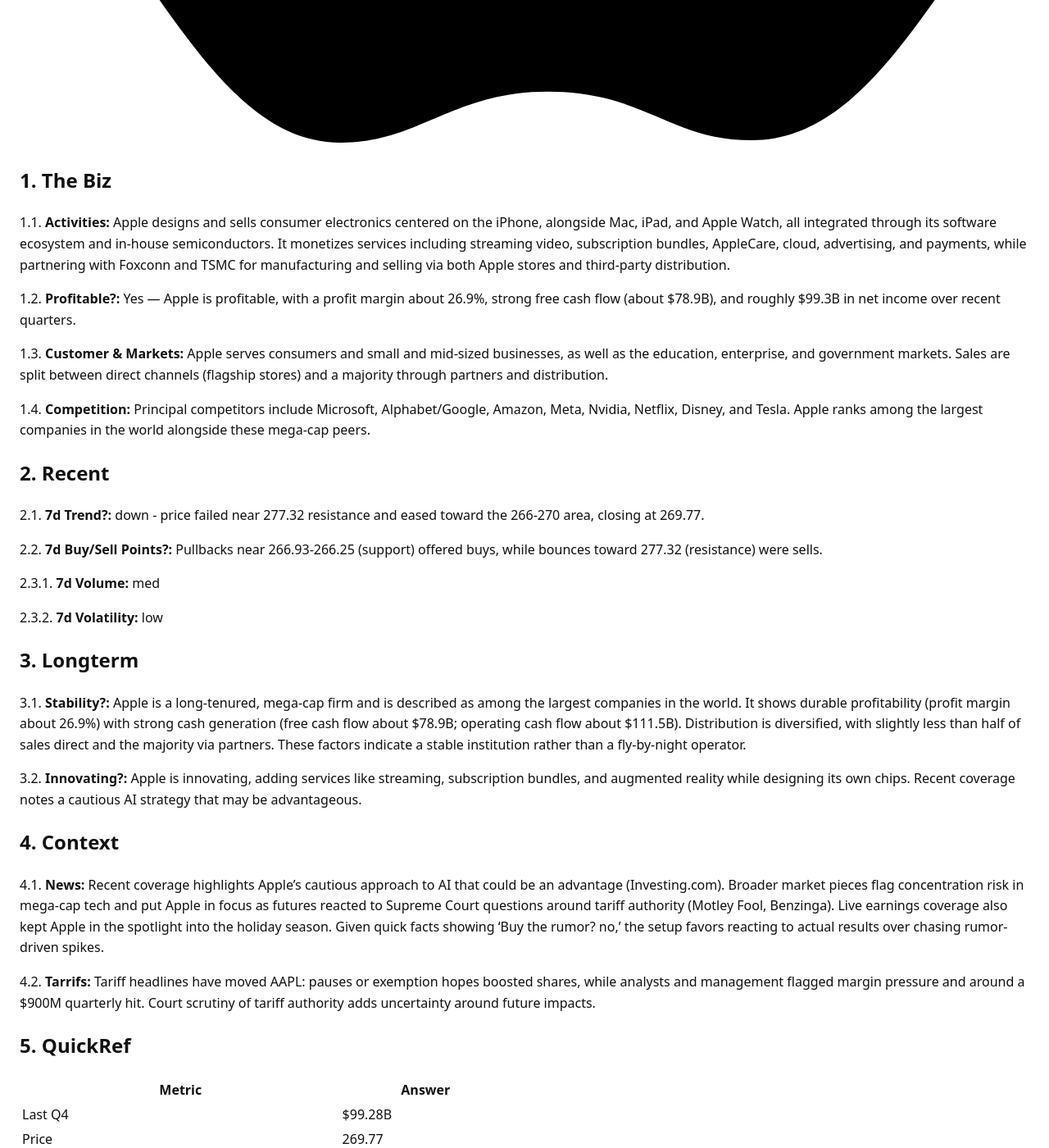
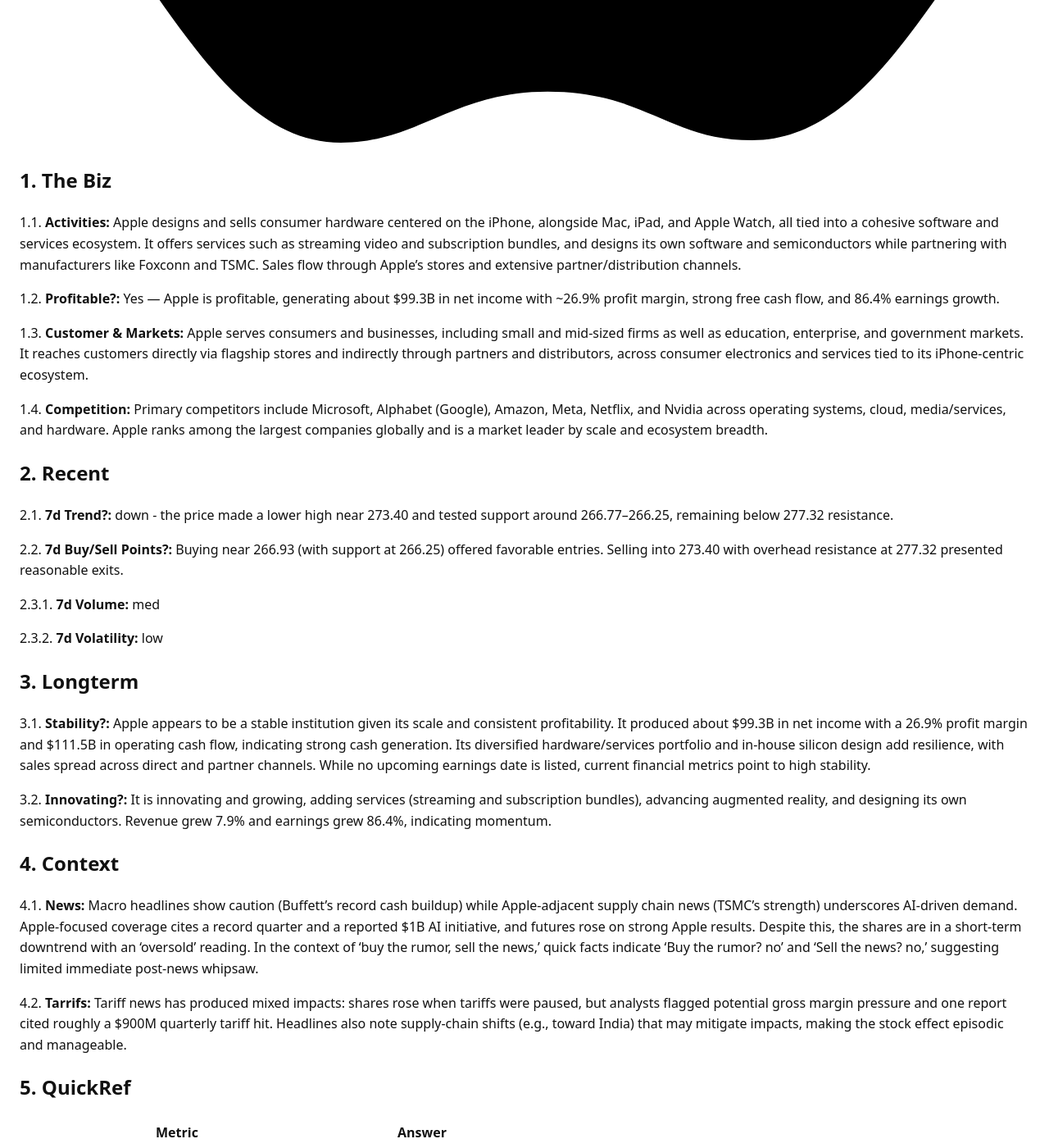
Before and after one commit to ryness/stonks, a Jekyll site: the page built from _reports/AAPL.md, in a window 1280 px wide and 1400 px high, scrolled down 1406 px. Shown: the whole window at 82% size. Built offline with Jekyll 4.4.1, drawn with Linux system fonts in a browser that asks for light colours; some of the changed text lies outside the part shown.

Commit message:
Update report: rotation+GodsEye

```diff
--- a/_reports/AAPL.md
+++ b/_reports/AAPL.md
@@ -2,30 +2,30 @@
 layout: default
 title: "AAPL Stock Report"
 ticker: "AAPL"
-date: 2025-11-07
-generated_at: 2025-11-07T05:14:27.730796+00:00
-runtime_seconds: 73.69
+date: 2025-11-09
+generated_at: 2025-11-09T10:19:42.060132+00:00
+runtime_seconds: 65.65
 raw_markdown: |
-  **Generated:** <time class="js-local-time" datetime="2025-11-07T05:14:27.730796+00:00">2025-11-07 05:14 UTC</time> (runtime 1m 14s)
+  **Generated:** <time class="js-local-time" datetime="2025-11-09T10:19:42.060132+00:00">2025-11-09 10:19 UTC</time> (runtime 1m 6s)
 
   ![Apple Inc. logo](https://ryness.github.io/stonks/assets/logos/AAPL.svg)
 
 
   ## 1. The Biz
 
-  1.1. **Activities:** Apple designs and sells consumer electronics centered on the iPhone, alongside Mac, iPad, and Apple Watch, all integrated through its software ecosystem and in‑house semiconductors. It monetizes services including streaming video, subscription bundles, AppleCare, cloud, advertising, and payments, while partnering with Foxconn and TSMC for manufacturing and selling via both Apple stores and third‑party distribution.
+  1.1. **Activities:** Apple designs and sells consumer hardware centered on the iPhone, alongside Mac, iPad, and Apple Watch, all tied into a cohesive software and services ecosystem. It offers services such as streaming video and subscription bundles, and designs its own software and semiconductors while partnering with manufacturers like Foxconn and TSMC. Sales flow through Apple’s stores and extensive partner/distribution channels.
 
-  1.2. **Profitable?:** Yes — Apple is profitable, with a profit margin about 26.9%, strong free cash flow (about $78.9B), and roughly $99.3B in net income over recent quarters.
+  1.2. **Profitable?:** Yes — Apple is profitable, generating about $99.3B in net income with ~26.9% profit margin, strong free cash flow, and 86.4% earnings growth.
 
-  1.3. **Customer & Markets:** Apple serves consumers and small and mid-sized businesses, as well as the education, enterprise, and government markets. Sales are split between direct channels (flagship stores) and a majority through partners and distribution.
+  1.3. **Customer & Markets:** Apple serves consumers and businesses, including small and mid-sized firms as well as education, enterprise, and government markets. It reaches customers directly via flagship stores and indirectly through partners and distributors, across consumer electronics and services tied to its iPhone-centric ecosystem.
 
-  1.4. **Competition:** Principal competitors include Microsoft, Alphabet/Google, Amazon, Meta, Nvidia, Netflix, Disney, and Tesla. Apple ranks among the largest companies in the world alongside these mega-cap peers.
+  1.4. **Competition:** Primary competitors include Microsoft, Alphabet (Google), Amazon, Meta, Netflix, and Nvidia across operating systems, cloud, media/services, and hardware. Apple ranks among the largest companies globally and is a market leader by scale and ecosystem breadth.
 
   ## 2. Recent
 
-  2.1. **7d Trend?:** down - price failed near 277.32 resistance and eased toward the 266-270 area, closing at 269.77.
+  2.1. **7d Trend?:** down - the price made a lower high near 273.40 and tested support around 266.77–266.25, remaining below 277.32 resistance.
 
-  2.2. **7d Buy/Sell Points?:** Pullbacks near 266.93-266.25 (support) offered buys, while bounces toward 277.32 (resistance) were sells.
+  2.2. **7d Buy/Sell Points?:** Buying near 266.93 (with support at 266.25) offered favorable entries. Selling into 273.40 with overhead resistance at 277.32 presented reasonable exits.
 
   2.3.1. **7d Volume:** med
 
@@ -33,15 +33,15 @@ raw_markdown: |
 
   ## 3. Longterm
 
-  3.1. **Stability?:** Apple is a long-tenured, mega-cap firm and is described as among the largest companies in the world. It shows durable profitability (profit margin about 26.9%) with strong cash generation (free cash flow about $78.9B; operating cash flow about $111.5B). Distribution is diversified, with slightly less than half of sales direct and the majority via partners. These factors indicate a stable institution rather than a fly-by-night operator.
+  3.1. **Stability?:** Apple appears to be a stable institution given its scale and consistent profitability. It produced about $99.3B in net income with a 26.9% profit margin and $111.5B in operating cash flow, indicating strong cash generation. Its diversified hardware/services portfolio and in-house silicon design add resilience, with sales spread across direct and partner channels. While no upcoming earnings date is listed, current financial metrics point to high stability.
 
-  3.2. **Innovating?:** Apple is innovating, adding services like streaming, subscription bundles, and augmented reality while designing its own chips. Recent coverage notes a cautious AI strategy that may be advantageous.
+  3.2. **Innovating?:** It is innovating and growing, adding services (streaming and subscription bundles), advancing augmented reality, and designing its own semiconductors. Revenue grew 7.9% and earnings grew 86.4%, indicating momentum.
 
   ## 4. Context
 
-  4.1. **News:** Recent coverage highlights Apple's cautious approach to AI that could be an advantage (Investing.com). Broader market pieces flag concentration risk in mega-cap tech and put Apple in focus as futures reacted to Supreme Court questions around tariff authority (Motley Fool, Benzinga). Live earnings coverage also kept Apple in the spotlight into the holiday season. Given quick facts showing 'Buy the rumor? no,' the setup favors reacting to actual results over chasing rumor-driven spikes.
+  4.1. **News:** Macro headlines show caution (Buffett’s record cash buildup) while Apple-adjacent supply chain news (TSMC’s strength) underscores AI-driven demand. Apple-focused coverage cites a record quarter and a reported $1B AI initiative, and futures rose on strong Apple results. Despite this, the shares are in a short-term downtrend with an 'oversold' reading. In the context of ‘buy the rumor, sell the news,’ quick facts indicate ‘Buy the rumor? no’ and ‘Sell the news? no,’ suggesting limited immediate post-news whipsaw.
 
-  4.2. **Tarrifs:** Tariff headlines have moved AAPL: pauses or exemption hopes boosted shares, while analysts and management flagged margin pressure and around a $900M quarterly hit. Court scrutiny of tariff authority adds uncertainty around future impacts.
+  4.2. **Tarrifs:** Tariff news has produced mixed impacts: shares rose when tariffs were paused, but analysts flagged potential gross margin pressure and one report cited roughly a $900M quarterly tariff hit. Headlines also note supply-chain shifts (e.g., toward India) that may mitigate impacts, making the stock effect episodic and manageable.
 
   ## 5. QuickRef
 
@@ -50,13 +50,19 @@ raw_markdown: |
   <thead><tr><th>Metric</th><th>Answer</th></tr></thead>
   <tbody>
   <tr><td>Last Q4</td><td>$99.28B</td></tr>
-  <tr><td>Price</td><td>269.77</td></tr>
+  <tr><td>Price</td><td>268.47</td></tr>
   <tr><td>7d Resistance</td><td>277.32</td></tr>
   <tr><td>7d Support</td><td>266.25</td></tr>
   <tr><td>30d Resistance</td><td>277.32</td></tr>
   <tr><td>30d Support</td><td>244.00</td></tr>
   <tr><td>Buy the dip?</td><td>yes</td></tr>
   <tr><td>Buy the rumor?</td><td>no</td></tr>
+  <tr><td>Sell the news?</td><td>no</td></tr>
+  <tr><td>7d Trend:</td><td>down</td></tr>
+  <tr><td>3mo</td><td>near-peak</td></tr>
+  <tr><td>1yr</td><td>near-peak</td></tr>
+  <tr><td>5yr</td><td>peak</td></tr>
+  <tr><td>Overbought/Sold?</td><td>oversold</td></tr>
   </tbody></table>
   </div>
 
@@ -79,12 +85,12 @@ raw_markdown: |
   Gathering context for AAPL...
   Gathering market data...
   Checking massive.com quota and fetching price history...
-  Requesting AAPL prices from massive.com... (https://api.massive.com/v2/aggs/ticker/AAPL/range/1/day/2020-10-09/2025-11-07?adjusted=true&amp;sort=asc&amp;limit=5000&amp;apiKey=%2A%2A%2A)
+  Requesting AAPL prices from massive.com... (https://api.massive.com/v2/aggs/ticker/AAPL/range/1/day/2020-10-11/2025-11-09?adjusted=true&amp;sort=asc&amp;limit=5000&amp;apiKey=%2A%2A%2A)
   massive.com request failed (massive.com returned no price data); switching to yfinance...
   Requesting prices from yfinance fallback...
   Price data acquired from yfinance.
-  Massive open-close: GET https://api.massive.com/v1/open-close/AAPL/2025-11-06?apiKey=%2A%2A%2A
-  Massive open-close: response 200 from https://api.massive.com/v1/open-close/AAPL/2025-11-06?apiKey=&lt;redacted&gt;
+  Massive open-close: GET https://api.massive.com/v1/open-close/AAPL/2025-11-07?apiKey=%2A%2A%2A
+  Massive open-close: response 200 from https://api.massive.com/v1/open-close/AAPL/2025-11-07?apiKey=&lt;redacted&gt;
   Massive previous close: GET https://api.massive.com/v2/aggs/ticker/AAPL/prev?adjusted=true&amp;apiKey=%2A%2A%2A
   Massive previous close: response 200 from https://api.massive.com/v2/aggs/ticker/AAPL/prev?adjusted=true&amp;apiKey=&lt;redacted&gt;
   Massive SMA: GET https://api.massive.com/v1/indicators/sma/AAPL?timespan=day&amp;window=50&amp;series_type=close&amp;order=desc&amp;limit=1&amp;adjusted=true&amp;apiKey=%2A%2A%2A
@@ -202,26 +208,26 @@ raw_markdown: |
   </details>
 ---
 
-**Generated:** <time class="js-local-time" datetime="2025-11-07T05:14:27.730796+00:00">2025-11-07 05:14 UTC</time> (runtime 1m 14s)
+**Generated:** <time class="js-local-time" datetime="2025-11-09T10:19:42.060132+00:00">2025-11-09 10:19 UTC</time> (runtime 1m 6s)
 
 ![Apple Inc. logo](https://ryness.github.io/stonks/assets/logos/AAPL.svg)
 
 
 ## 1. The Biz
 
-1.1. **Activities:** Apple designs and sells consumer electronics centered on the iPhone, alongside Mac, iPad, and Apple Watch, all integrated through its software ecosystem and in‑house semiconductors. It monetizes services including streaming video, subscription bundles, AppleCare, cloud, advertising, and payments, while partnering with Foxconn and TSMC for manufacturing and selling via both Apple stores and third‑party distribution.
+1.1. **Activities:** Apple designs and sells consumer hardware centered on the iPhone, alongside Mac, iPad, and Apple Watch, all tied into a cohesive software and services ecosystem. It offers services such as streaming video and subscription bundles, and designs its own software and semiconductors while partnering with manufacturers like Foxconn and TSMC. Sales flow through Apple’s stores and extensive partner/distribution channels.
 
-1.2. **Profitable?:** Yes — Apple is profitable, with a profit margin about 26.9%, strong free cash flow (about $78.9B), and roughly $99.3B in net income over recent quarters.
+1.2. **Profitable?:** Yes — Apple is profitable, generating about $99.3B in net income with ~26.9% profit margin, strong free cash flow, and 86.4% earnings growth.
 
-1.3. **Customer & Markets:** Apple serves consumers and small and mid-sized businesses, as well as the education, enterprise, and government markets. Sales are split between direct channels (flagship stores) and a majority through partners and distribution.
+1.3. **Customer & Markets:** Apple serves consumers and businesses, including small and mid-sized firms as well as education, enterprise, and government markets. It reaches customers directly via flagship stores and indirectly through partners and distributors, across consumer electronics and services tied to its iPhone-centric ecosystem.
 
-1.4. **Competition:** Principal competitors include Microsoft, Alphabet/Google, Amazon, Meta, Nvidia, Netflix, Disney, and Tesla. Apple ranks among the largest companies in the world alongside these mega-cap peers.
+1.4. **Competition:** Primary competitors include Microsoft, Alphabet (Google), Amazon, Meta, Netflix, and Nvidia across operating systems, cloud, media/services, and hardware. Apple ranks among the largest companies globally and is a market leader by scale and ecosystem breadth.
 
 ## 2. Recent
 
-2.1. **7d Trend?:** down - price failed near 277.32 resistance and eased toward the 266-270 area, closing at 269.77.
+2.1. **7d Trend?:** down - the price made a lower high near 273.40 and tested support around 266.77–266.25, remaining below 277.32 resistance.
 
-2.2. **7d Buy/Sell Points?:** Pullbacks near 266.93-266.25 (support) offered buys, while bounces toward 277.32 (resistance) were sells.
+2.2. **7d Buy/Sell Points?:** Buying near 266.93 (with support at 266.25) offered favorable entries. Selling into 273.40 with overhead resistance at 277.32 presented reasonable exits.
 
 2.3.1. **7d Volume:** med
 
@@ -229,15 +235,15 @@ raw_markdown: |
 
 ## 3. Longterm
 
-3.1. **Stability?:** Apple is a long-tenured, mega-cap firm and is described as among the largest companies in the world. It shows durable profitability (profit margin about 26.9%) with strong cash generation (free cash flow about $78.9B; operating cash flow about $111.5B). Distribution is diversified, with slightly less than half of sales direct and the majority via partners. These factors indicate a stable institution rather than a fly-by-night operator.
+3.1. **Stability?:** Apple appears to be a stable institution given its scale and consistent profitability. It produced about $99.3B in net income with a 26.9% profit margin and $111.5B in operating cash flow, indicating strong cash generation. Its diversified hardware/services portfolio and in-house silicon design add resilience, with sales spread across direct and partner channels. While no upcoming earnings date is listed, current financial metrics point to high stability.
 
-3.2. **Innovating?:** Apple is innovating, adding services like streaming, subscription bundles, and augmented reality while designing its own chips. Recent coverage notes a cautious AI strategy that may be advantageous.
+3.2. **Innovating?:** It is innovating and growing, adding services (streaming and subscription bundles), advancing augmented reality, and designing its own semiconductors. Revenue grew 7.9% and earnings grew 86.4%, indicating momentum.
 
 ## 4. Context
 
-4.1. **News:** Recent coverage highlights Apple's cautious approach to AI that could be an advantage (Investing.com). Broader market pieces flag concentration risk in mega-cap tech and put Apple in focus as futures reacted to Supreme Court questions around tariff authority (Motley Fool, Benzinga). Live earnings coverage also kept Apple in the spotlight into the holiday season. Given quick facts showing 'Buy the rumor? no,' the setup favors reacting to actual results over chasing rumor-driven spikes.
+4.1. **News:** Macro headlines show caution (Buffett’s record cash buildup) while Apple-adjacent supply chain news (TSMC’s strength) underscores AI-driven demand. Apple-focused coverage cites a record quarter and a reported $1B AI initiative, and futures rose on strong Apple results. Despite this, the shares are in a short-term downtrend with an 'oversold' reading. In the context of ‘buy the rumor, sell the news,’ quick facts indicate ‘Buy the rumor? no’ and ‘Sell the news? no,’ suggesting limited immediate post-news whipsaw.
 
-4.2. **Tarrifs:** Tariff headlines have moved AAPL: pauses or exemption hopes boosted shares, while analysts and management flagged margin pressure and around a $900M quarterly hit. Court scrutiny of tariff authority adds uncertainty around future impacts.
+4.2. **Tarrifs:** Tariff news has produced mixed impacts: shares rose when tariffs were paused, but analysts flagged potential gross margin pressure and one report cited roughly a $900M quarterly tariff hit. Headlines also note supply-chain shifts (e.g., toward India) that may mitigate impacts, making the stock effect episodic and manageable.
 
 ## 5. QuickRef
 
@@ -246,13 +252,19 @@ raw_markdown: |
 <thead><tr><th>Metric</th><th>Answer</th></tr></thead>
 <tbody>
 <tr><td>Last Q4</td><td>$99.28B</td></tr>
-<tr><td>Price</td><td>269.77</td></tr>
+<tr><td>Price</td><td>268.47</td></tr>
 <tr><td>7d Resistance</td><td>277.32</td></tr>
 <tr><td>7d Support</td><td>266.25</td></tr>
 <tr><td>30d Resistance</td><td>277.32</td></tr>
 <tr><td>30d Support</td><td>244.00</td></tr>
 <tr><td>Buy the dip?</td><td>yes</td></tr>
 <tr><td>Buy the rumor?</td><td>no</td></tr>
+<tr><td>Sell the news?</td><td>no</td></tr>
+<tr><td>7d Trend:</td><td>down</td></tr>
+<tr><td>3mo</td><td>near-peak</td></tr>
+<tr><td>1yr</td><td>near-peak</td></tr>
+<tr><td>5yr</td><td>peak</td></tr>
+<tr><td>Overbought/Sold?</td><td>oversold</td></tr>
 </tbody></table>
 </div>
 
@@ -275,12 +287,12 @@ raw_markdown: |
 Gathering context for AAPL...
 Gathering market data...
 Checking massive.com quota and fetching price history...
-Requesting AAPL prices from massive.com... (https://api.massive.com/v2/aggs/ticker/AAPL/range/1/day/2020-10-09/2025-11-07?adjusted=true&amp;sort=asc&amp;limit=5000&amp;apiKey=%2A%2A%2A)
+Requesting AAPL prices from massive.com... (https://api.massive.com/v2/aggs/ticker/AAPL/range/1/day/2020-10-11/2025-11-09?adjusted=true&amp;sort=asc&amp;limit=5000&amp;apiKey=%2A%2A%2A)
 massive.com request failed (massive.com returned no price data); switching to yfinance...
 Requesting prices from yfinance fallback...
 Price data acquired from yfinance.
-Massive open-close: GET https://api.massive.com/v1/open-close/AAPL/2025-11-06?apiKey=%2A%2A%2A
-Massive open-close: response 200 from https://api.massive.com/v1/open-close/AAPL/2025-11-06?apiKey=&lt;redacted&gt;
+Massive open-close: GET https://api.massive.com/v1/open-close/AAPL/2025-11-07?apiKey=%2A%2A%2A
+Massive open-close: response 200 from https://api.massive.com/v1/open-close/AAPL/2025-11-07?apiKey=&lt;redacted&gt;
 Massive previous close: GET https://api.massive.com/v2/aggs/ticker/AAPL/prev?adjusted=true&amp;apiKey=%2A%2A%2A
 Massive previous close: response 200 from https://api.massive.com/v2/aggs/ticker/AAPL/prev?adjusted=true&amp;apiKey=&lt;redacted&gt;
 Massive SMA: GET https://api.massive.com/v1/indicators/sma/AAPL?timespan=day&amp;window=50&amp;series_type=close&amp;order=desc&amp;limit=1&amp;adjusted=true&amp;apiKey=%2A%2A%2A
```
Also changed, not shown: _reports/GODSEYE.md (+22 -22 lines), 1 other file.
